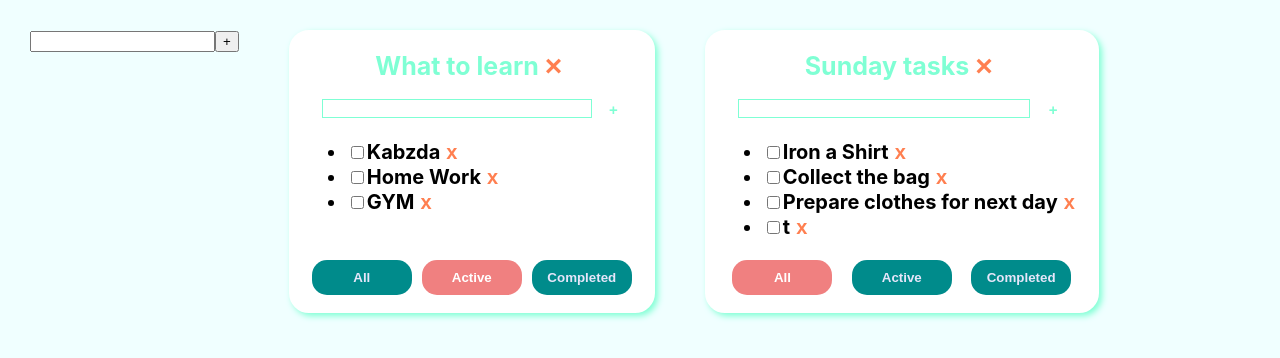
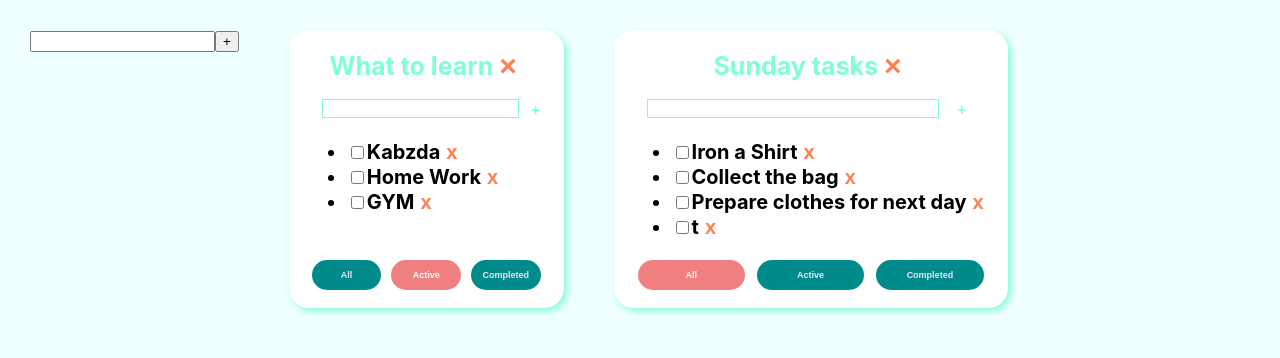
Before and after one commit to l-tasya/todolist, a React (Create React App) app: page / in a window 1280 px wide. Shown: the top 358 px of the page. Built offline with nearby package versions, Linux system fonts and the light colour scheme.

Commit message:
fix filter button width

```diff
--- a/src/components/TodoList/Todolist.module.scss
+++ b/src/components/TodoList/Todolist.module.scss
@@ -84,7 +84,8 @@
         padding: 10px;
         color: lavender;
         background: darkcyan;
-        min-width: 100px;
+        font-size: 9px;
+        width: 30%;
         font-weight: 700;
         margin: 0 5px;
         &:hover{
```
